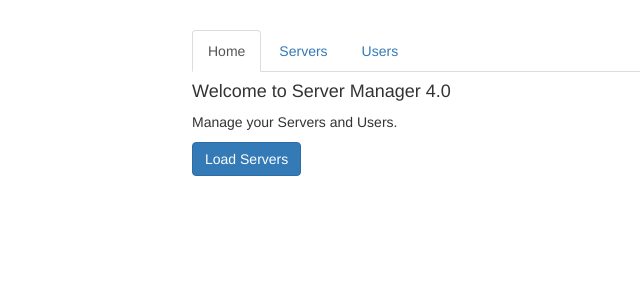
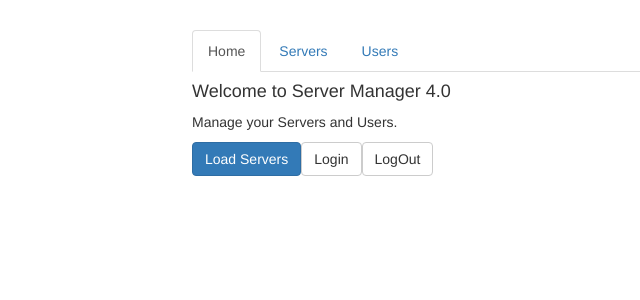
Before and after one commit to vidhya03/routing-start, an Angular app: page / in a window 1280 px wide. Shown: the top 300 px of the page, without its empty margins (73-713 px from the left). Built offline with nearby package versions, Linux system fonts and the light colour scheme.

Commit message:
login fake service

```diff
--- a/src/app/home/home.component.html
+++ b/src/app/home/home.component.html
@@ -1,3 +1,5 @@
 <h4>Welcome to Server Manager 4.0</h4>
 <p>Manage your Servers and Users.</p>
 <button class="btn btn-primary" (click)="onLoadServer(1)">Load Servers</button>
+<button class="btn btn-default" (click)="onLogIn()">Login</button>
+<button class="btn btn-default" (click)="onLogOut()">LogOut</button>
--- a/src/app/home/home.component.ts
+++ b/src/app/home/home.component.ts
@@ -1,13 +1,15 @@
-import { Component, OnInit } from '@angular/core';
+import { Component, OnInit, Injectable } from '@angular/core';
 import { Router } from '@angular/router';
+import { AuthService } from '../auth.service';
 
 @Component({
   selector: 'app-home',
   templateUrl: './home.component.html',
   styleUrls: ['./home.component.css']
 })
+@Injectable()
 export class HomeComponent implements OnInit {
-  constructor(private router: Router) {}
+  constructor(private router: Router, private authService: AuthService) {}
 
   ngOnInit() {}
 
@@ -18,4 +20,10 @@
       fragment: 'loading'
     });
   }
+  onLogIn() {
+    this.authService.login();
+  }
+  onLogOut() {
+    this.authService.logout();
+  }
 }
```
